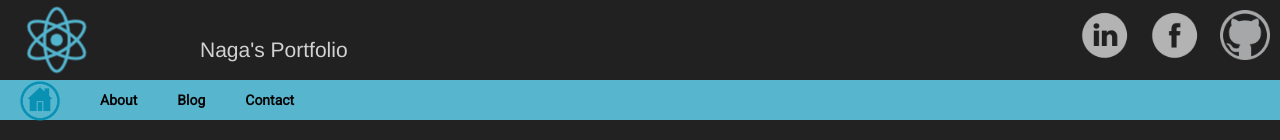
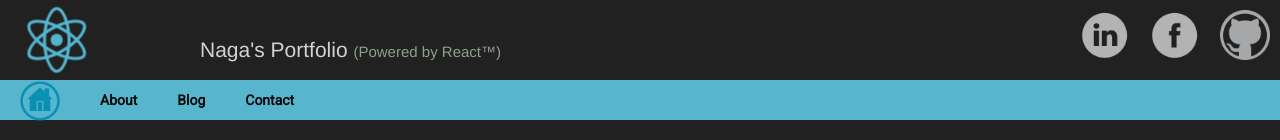
Before and after one commit to nchandika1/Naga-Portfolio, a React (Create React App) app: page / in a window 1280 px wide. Shown: the top 140 px of the page. Built offline with nearby package versions, Linux system fonts and the light colour scheme.

Commit message:
added animation to header

```diff
--- a/src/App.css
+++ b/src/App.css
@@ -12,8 +12,7 @@
   position: relative;
   background-color: #222;
   color: white;
-/*  line-height: 100px;
-*/}
+}
 
 .App-title {
   position: absolute;
@@ -30,3 +29,16 @@
   from { transform: rotate(0deg); }
   to { transform: rotate(360deg); }
 }
+
+.Trademark {
+  font-weight: small;
+  font-size: 15px;
+  animation: example 5s linear 2s infinite alternate;
+}
+
+@keyframes example {
+    0%   {color: lightgray;}
+    25% {color: green;}
+    50%   {color: lightgray;}
+    100% {color: green;}
+}
--- a/src/App.js
+++ b/src/App.js
@@ -11,7 +11,7 @@ class App extends Component {
       <div className="App">
         <header className="App-header">
           <img src={logo} className="App-logo" alt="logo" />
-          <span className="App-title">Naga's Portfolio</span>
+          <span className="App-title">Naga's Portfolio <span className="Trademark">(Powered by React™)</span></span>
           <Social />
         </header>
         <Portfolio />
```
